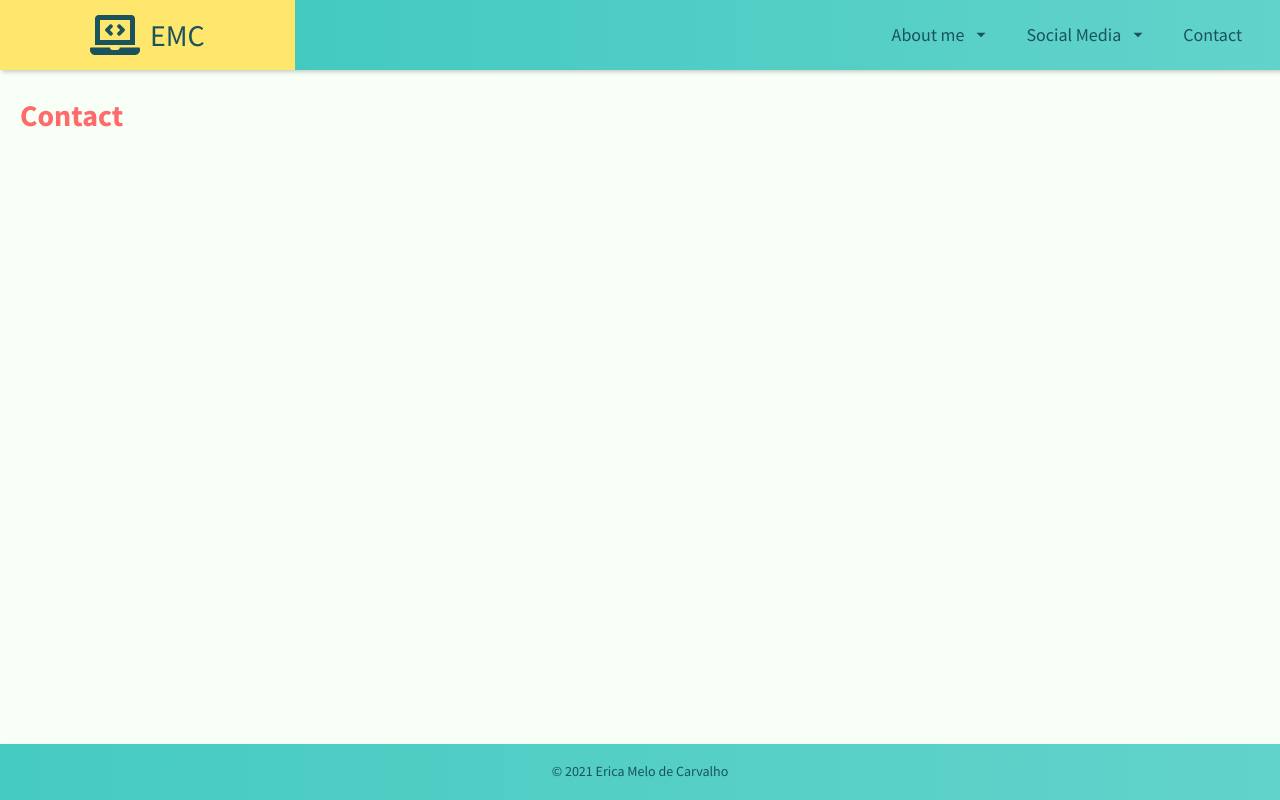
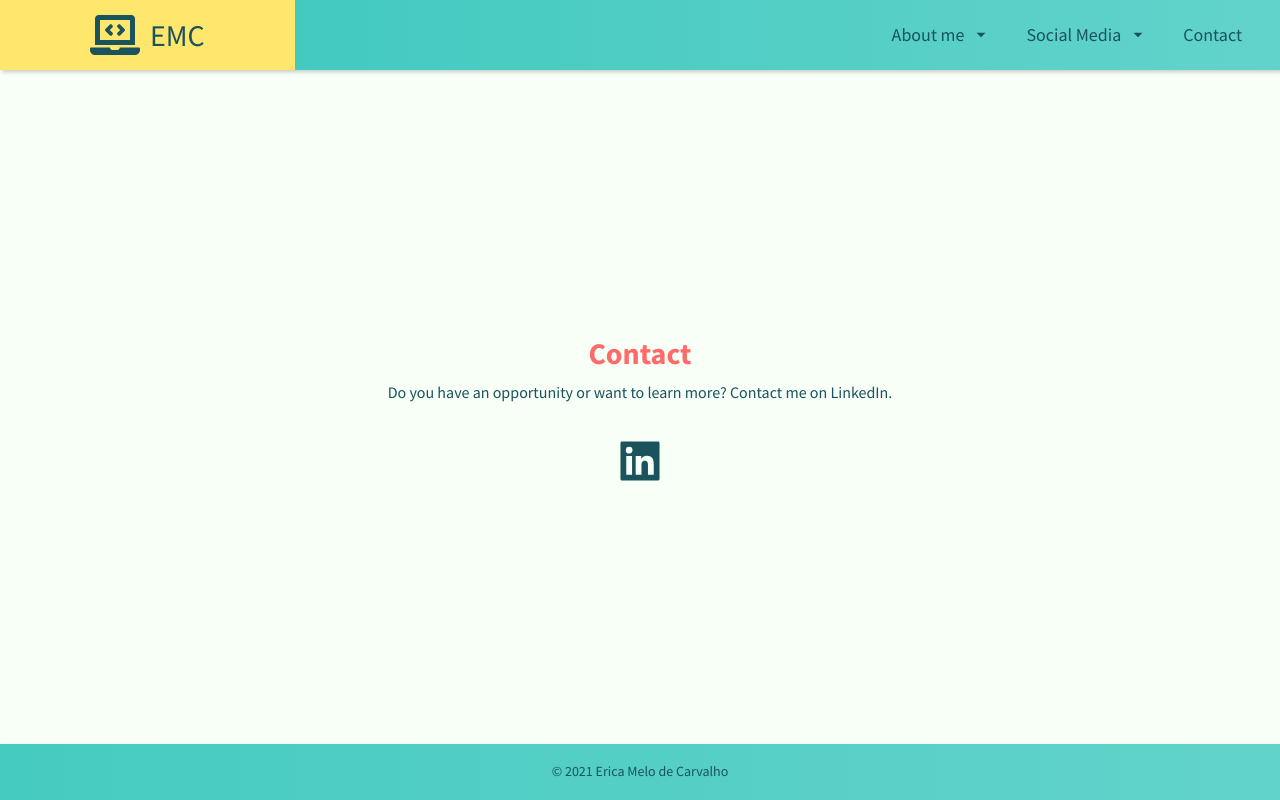
Before and after one commit to ericamcar/my-website, a Next.js app: page /contact in a window 1280 px wide. Built offline with nearby package versions, Linux system fonts and the light colour scheme.

Commit message:
add contact page

```diff
--- a/pages/contact.tsx
+++ b/pages/contact.tsx
@@ -1,10 +1,16 @@
 import type { NextPage } from "next";
+import { AiFillLinkedin } from "react-icons/ai";
 
 const Contact: NextPage = () => {
   return (
-    <>
-      <h1 className="heading-primary">Contact</h1>
-    </>
+    <div className="contact">
+      <h1 className="heading-primary text-center">Contact</h1>
+      <p className="text-center">
+        Do you have an opportunity or want to learn more? Contact me on
+        LinkedIn.
+      </p>
+      <AiFillLinkedin className="contact-icon" />
+    </div>
   );
 };
 
--- a/styles/globals.css
+++ b/styles/globals.css
@@ -378,6 +378,18 @@ body {
   text-align: center;
   margin: 4rem auto; }
 
+.contact {
+  display: flex;
+  flex-direction: column;
+  justify-items: center;
+  align-items: center;
+  max-width: 80rem;
+  margin: auto;
+  text-align: center; }
+  .contact-icon {
+    font-size: 5rem;
+    margin-top: 3rem; }
+
 .cv-header {
   display: flex;
   justify-content: space-between; }
--- a/styles/sass/main.scss
+++ b/styles/sass/main.scss
@@ -12,5 +12,6 @@
 @import "layout/navigation-small";
 
 @import "pages/about";
+@import "pages/contact";
 @import "pages/cv";
 @import "pages/home";
--- /dev/null
+++ b/styles/sass/pages/_contact.scss
@@ -0,0 +1,14 @@
+.contact {
+  display: flex;
+  flex-direction: column;
+  justify-items: center;
+  align-items: center;
+  max-width: 80rem;
+  margin: auto;
+  text-align: center;
+
+  &-icon {
+    font-size: 5rem;
+    margin-top: 3rem;
+  }
+}
```
